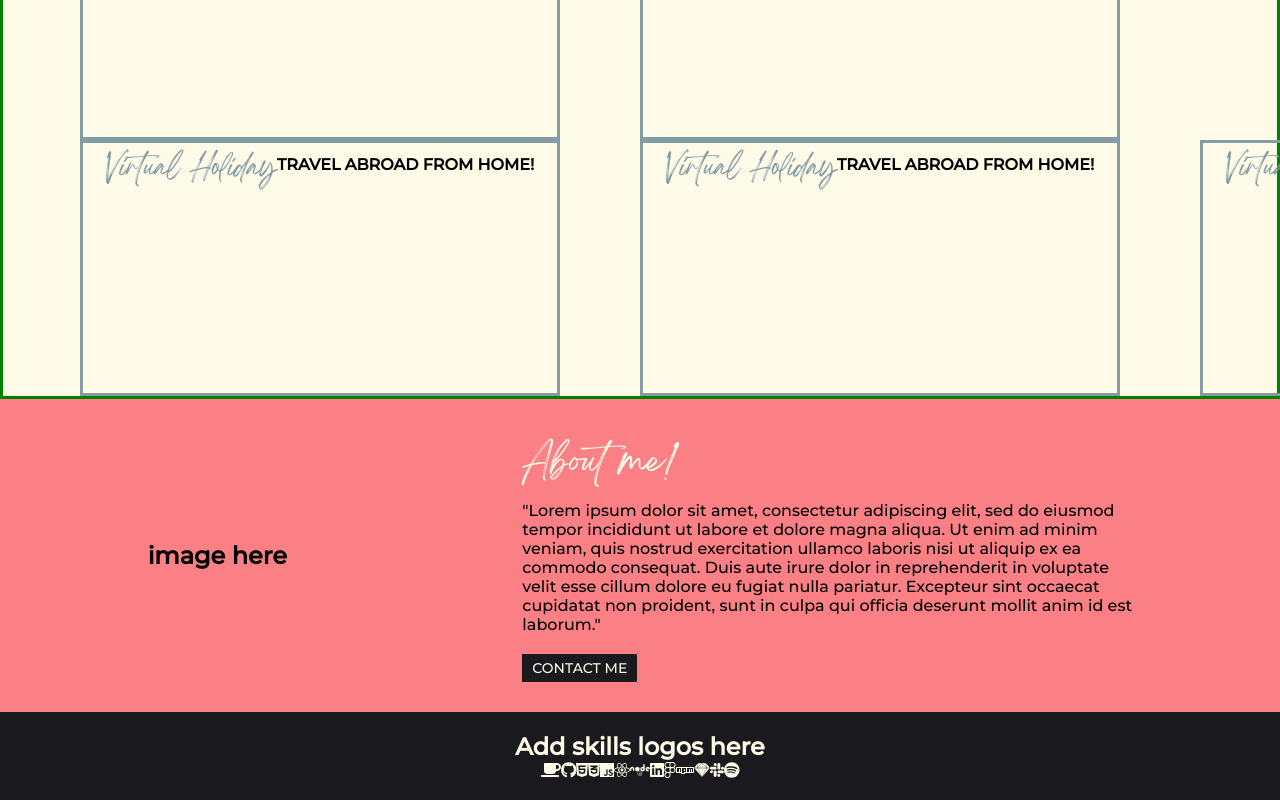
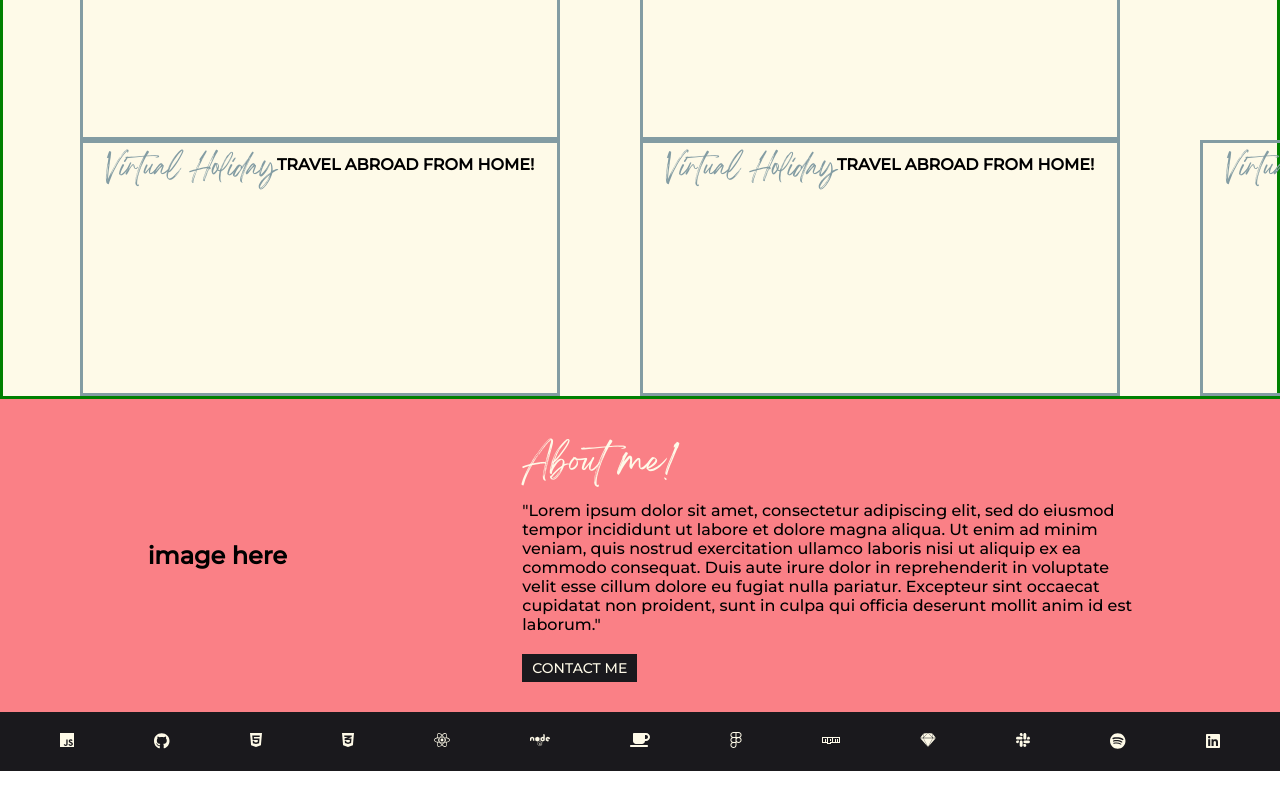
Before and after one commit to sophia4422/my-react-portfolio, a React (Create React App) app: page / in a window 1280 px wide. Shown: the part 773-1573 px from the top of the page. After the commit the page ends 1544 px from the top, so only its background shows below. Built offline with nearby package versions, Linux system fonts and the light colour scheme.

Commit message:
icon styling and alt text

```diff
--- a/src/App.css
+++ b/src/App.css
@@ -224,6 +224,12 @@ header .nav-btn {
   color: var(--offWhite);
   text-align: center;
   padding: 20px;
+  display: flex;
+  justify-content: space-around;
+}
+
+.skills-icons a {
+  color: var(--offWhite);
 }
 
 @media only screen and (max-width: 768px) {
--- a/src/components/About.js
+++ b/src/components/About.js
@@ -39,20 +39,77 @@ export const About = () => {
         </div>
       </div>
       <div className="skills-icons">
-        <h2>Add skills logos here</h2>
-        <FontAwesomeIcon icon={faCoffee}></FontAwesomeIcon>
-        <FontAwesomeIcon icon={faGithub}></FontAwesomeIcon>
-        <FontAwesomeIcon icon={faHtml5}></FontAwesomeIcon>
-        <FontAwesomeIcon icon={faCss3Alt}></FontAwesomeIcon>
-        <FontAwesomeIcon icon={faJs}></FontAwesomeIcon>
-        <FontAwesomeIcon icon={faReact}></FontAwesomeIcon>
-        <FontAwesomeIcon icon={faNode}></FontAwesomeIcon>
-        <FontAwesomeIcon icon={faLinkedin}></FontAwesomeIcon>
-        <FontAwesomeIcon icon={faFigma}></FontAwesomeIcon>
-        <FontAwesomeIcon icon={faNpm}></FontAwesomeIcon>
-        <FontAwesomeIcon icon={faSketch}></FontAwesomeIcon>
-        <FontAwesomeIcon icon={faSlack}></FontAwesomeIcon>
-        <FontAwesomeIcon icon={faSpotify}></FontAwesomeIcon>
+        <FontAwesomeIcon
+          icon={faJs}
+          alt="JavaScript"
+          title="JavaScript"
+        ></FontAwesomeIcon>
+        <a
+          href="https://github.com/sophia4422"
+          target="_blank"
+          alt="Github"
+          title="Github"
+        >
+          <FontAwesomeIcon icon={faGithub}></FontAwesomeIcon>
+        </a>
+        <FontAwesomeIcon
+          icon={faHtml5}
+          alt="HTML5"
+          title="HTML5"
+        ></FontAwesomeIcon>
+        <FontAwesomeIcon
+          icon={faCss3Alt}
+          alt="CSS3"
+          title="CSS3"
+        ></FontAwesomeIcon>
+        <FontAwesomeIcon
+          icon={faReact}
+          alt="React"
+          title="React"
+        ></FontAwesomeIcon>
+        <FontAwesomeIcon
+          icon={faNode}
+          alt="Node.Js"
+          title="Node.Js"
+        ></FontAwesomeIcon>
+        <FontAwesomeIcon
+          icon={faCoffee}
+          alt="I make good cups of tea"
+          title="I make good cups of tea"
+        ></FontAwesomeIcon>
+        <FontAwesomeIcon
+          icon={faFigma}
+          alt="Figma"
+          title="Figma"
+        ></FontAwesomeIcon>
+        <FontAwesomeIcon icon={faNpm} alt="NPM" title="NPM"></FontAwesomeIcon>
+        <FontAwesomeIcon
+          icon={faSketch}
+          alt="Sketch"
+          title="Sketch"
+        ></FontAwesomeIcon>
+        <FontAwesomeIcon
+          icon={faSlack}
+          alt="Slack"
+          title="Slack"
+        ></FontAwesomeIcon>
+        <a
+          href="https://open.spotify.com/user/nnujjzugl8ooqquryq0sfnx1t?si=a06cd6a72d8a4e37"
+          target="_blank"
+          alt="Spotify"
+          title="Spotify"
+        >
+          <FontAwesomeIcon icon={faSpotify}></FontAwesomeIcon>
+        </a>
+
+        <a
+          href="https://www.linkedin.com/in/sophia-wall/"
+          target="_blank"
+          alt="Linkedin"
+          title="Linkedin"
+        >
+          <FontAwesomeIcon icon={faLinkedin}></FontAwesomeIcon>
+        </a>
       </div>
     </div>
   );
```
